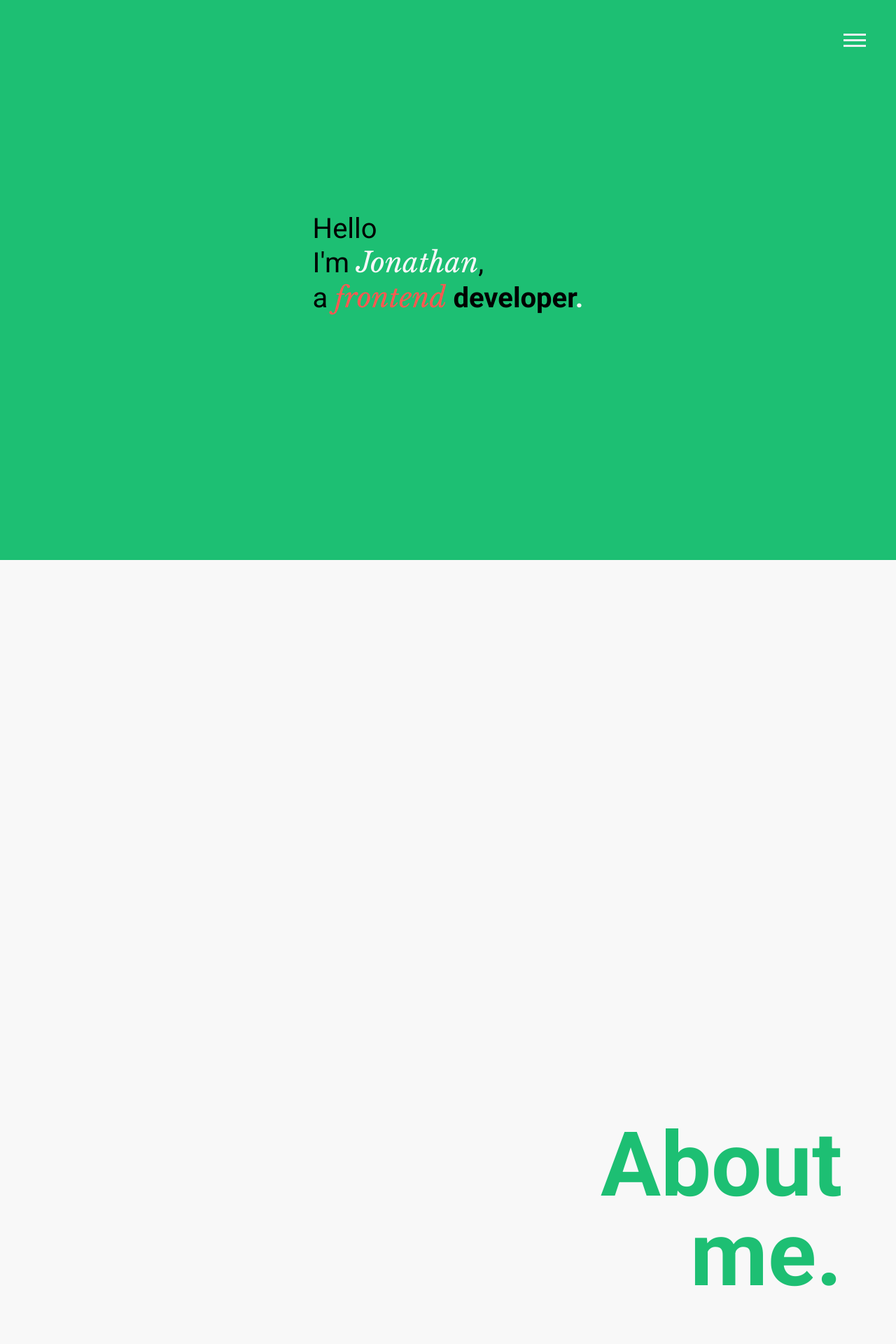
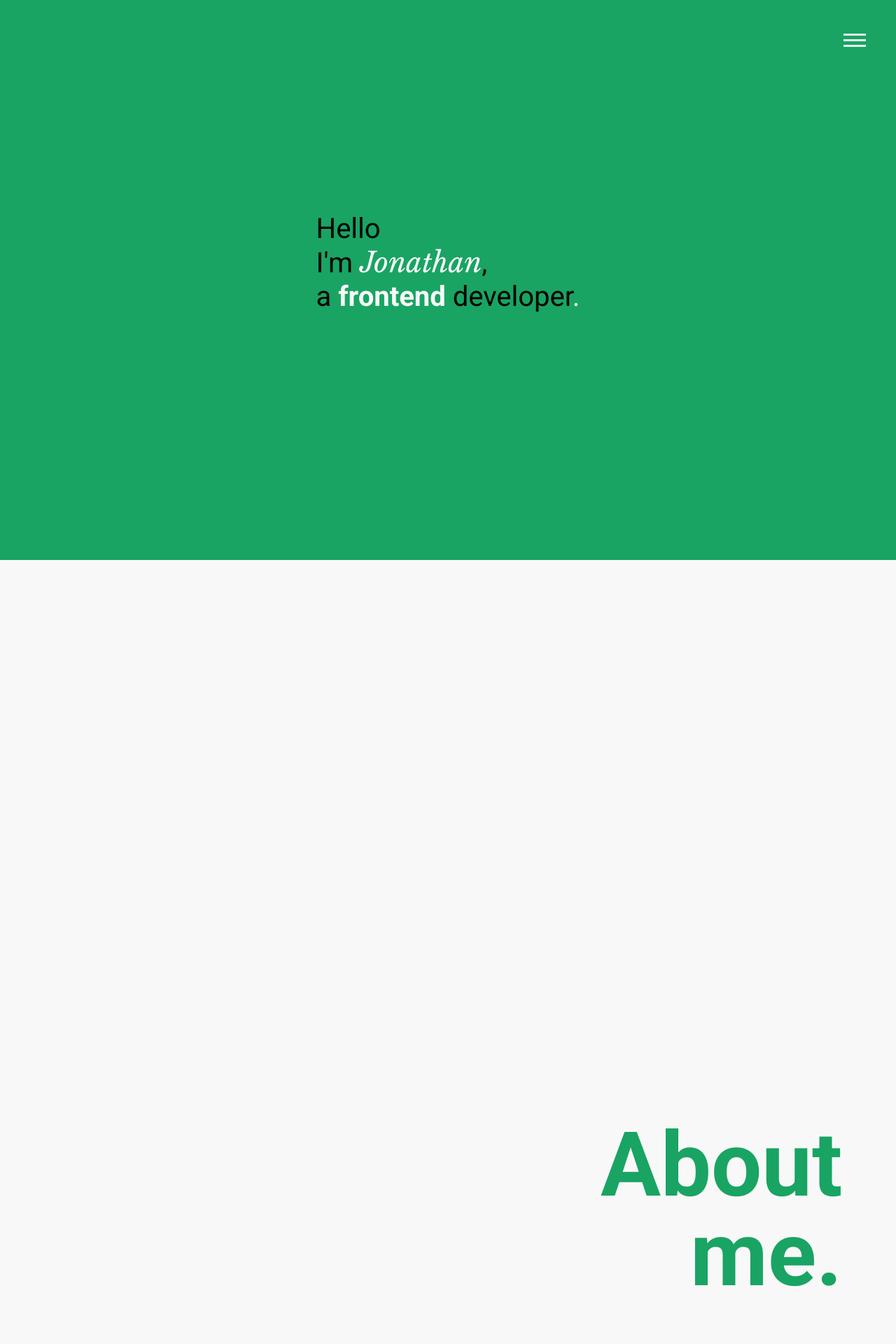
Before and after one commit to Jonathandah/portfolio, a React (Create React App) app: page / in a window 1280 px wide. Shown: the top 1920 px of the page at 70% size. Built offline with nearby package versions, Linux system fonts and the light colour scheme.

Commit message:
added new colors checked with contraster

```diff
--- a/src/Views/Home/components/Contact/Contact.sass
+++ b/src/Views/Home/components/Contact/Contact.sass
@@ -56,7 +56,7 @@
                     font-size: 40px
                     font-family: "Roboto", sans-serif
                     font-weight: 700 //bold
-                    color: #1DBF73
+                    color: #19A463
                 .title__question
                     white-space: pre
                     font-family: "Libre Baskerville", sans-serif
--- a/src/Views/Home/components/Intro/Intro.sass
+++ b/src/Views/Home/components/Intro/Intro.sass
@@ -6,7 +6,7 @@
     overflow: hidden
     .Intro__background
         position: absolute
-        background: #1DBF73
+        background: #19A463
         z-index: 1
         height: 100%
         width: 100%
@@ -57,12 +57,9 @@
         .secondSection__text
             span
                 &:nth-of-type(1)
-                    font-style: italic
-                    font-family: 'Libre Baskerville', serif
-                    font-weight: 400
-                    color: #ff5851
-                &:nth-of-type(n+2)
+                    font-family: 'Roboto', serif
                     font-weight: 700
+                    color: #f8f8f8
                 &:nth-of-type(3)
                     color: #f8f8f8
     .container__secondSection > div
--- a/src/Views/Home/components/Skills/Profile.sass
+++ b/src/Views/Home/components/Skills/Profile.sass
@@ -42,11 +42,11 @@
         text-align: end
         padding-right: 6%
         box-sizing: border-box
-        color: #1DBF73
+        color: #19A463
         span
             &:nth-of-type(2)
                 span
-                    // color: #1DBF73
+                    // color: #19A463
     .Profile__box
         position: relative
         display: block
@@ -60,7 +60,7 @@
                 padding: 0px 20px 20px 575px
                 flex-direction: column
                 font-size: 8rem
-                color: #1DBF73
+                color: #19A463
 
                 $min_width: 320px
                 $max_width: 1400px
```
